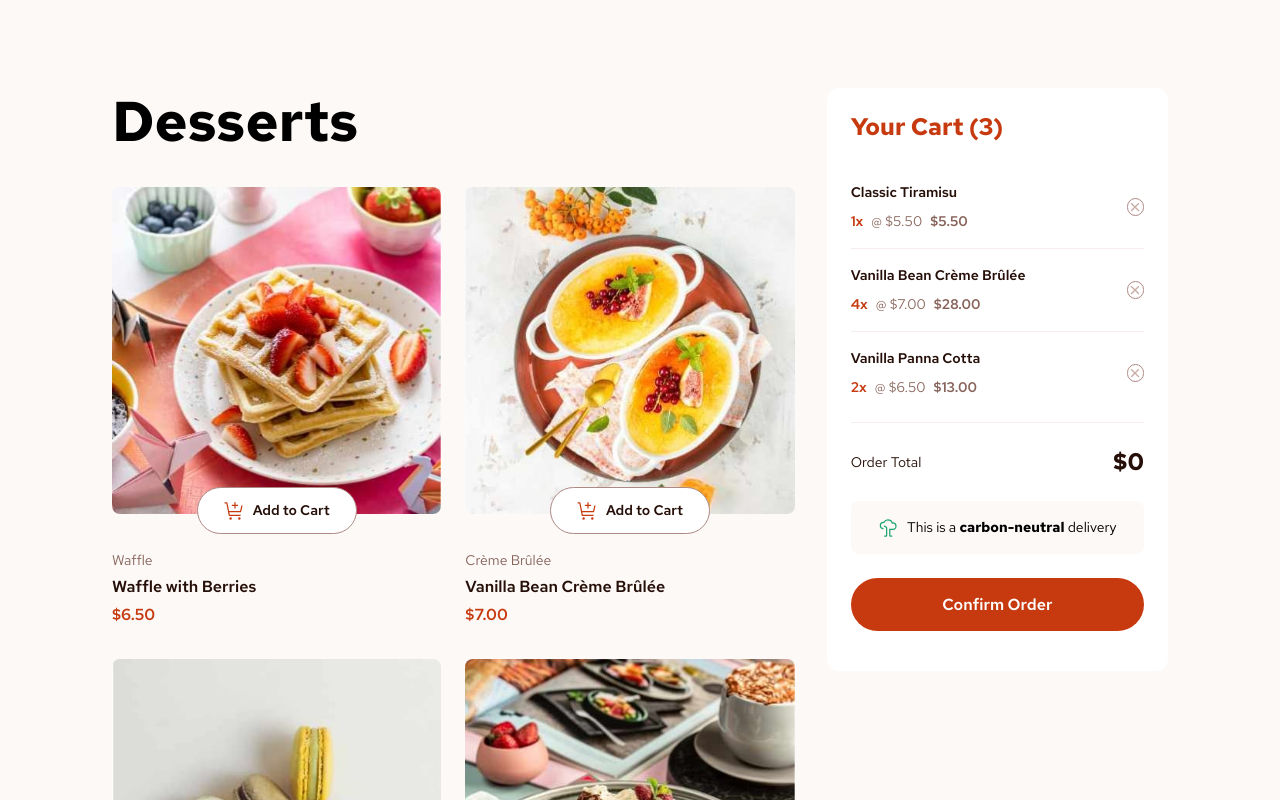
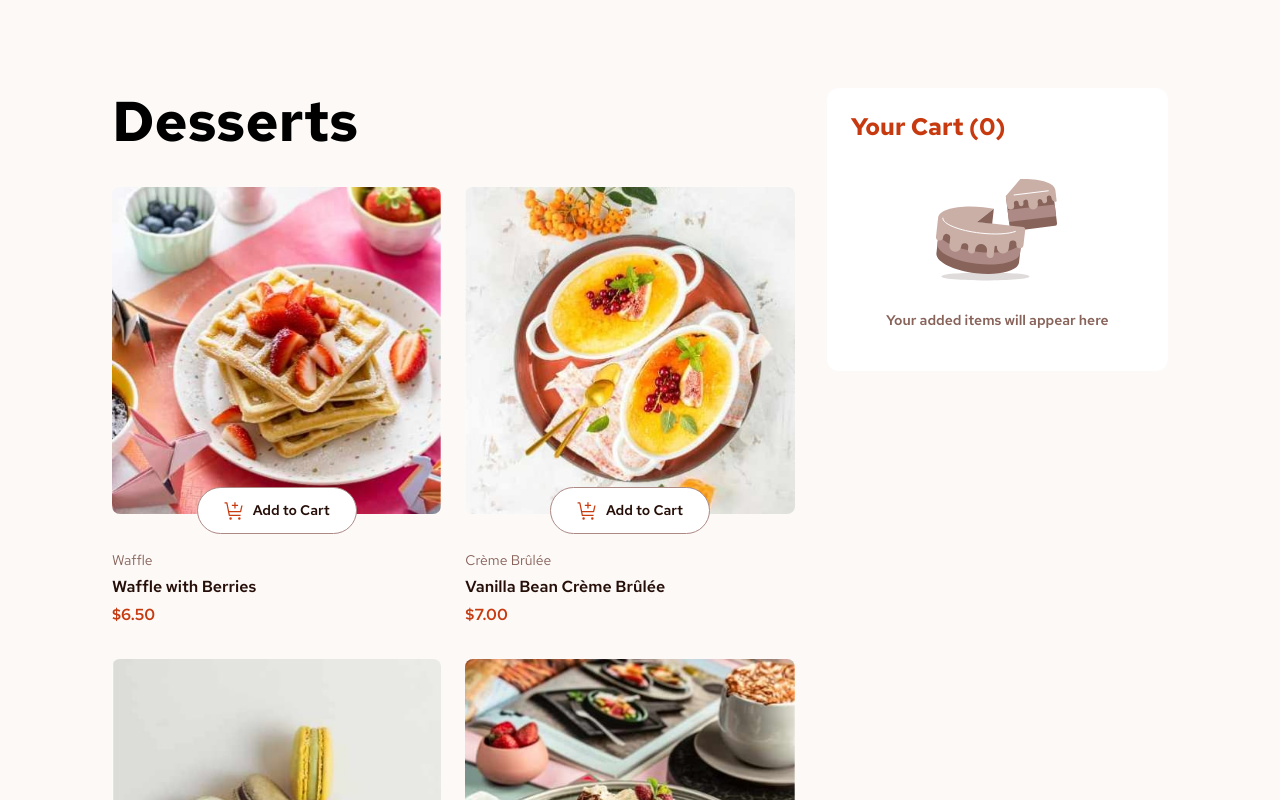
Before and after one commit to delroscol98/Product-Cart, a React (Vite) app: page / in a window 1280 px wide. Shown: the top 800 px of the page. Built offline with nearby package versions, Linux system fonts and the light colour scheme; data requests are answered from the project's data file.

Commit message:
decrementing cart items

```diff
--- a/src/components/CartItem/CartItem.jsx
+++ b/src/components/CartItem/CartItem.jsx
@@ -22,7 +22,7 @@ function CartItem({ cartItem }) {
       </article>
       <button
         className={styles.cartItem__btn}
-        onClick={() => handleDeleteDessertFromCart(cartItem.id)}
+        onClick={() => handleDeleteDessertFromCart(cartItem)}
       >
         <svg
           xmlns="http://www.w3.org/2000/svg"
--- a/src/components/IncrementDecrementBtn/IncrementDecrementBtn.jsx
+++ b/src/components/IncrementDecrementBtn/IncrementDecrementBtn.jsx
@@ -2,14 +2,14 @@ import { useCart } from "../../contexts/CartContext";
 import styles from "./IncrementDecrementBtn.module.css";
 
 function IncrementDecrementBtn({ dessert, count, onIncrement, onDecrement }) {
-  const { handleAddDessertToCart } = useCart();
+  const { handleAddDessertToCart, handleMinusDessertFromCart } = useCart();
 
   return (
     <article className={`${styles.btn} para-3`}>
       <button
         className={styles.btn__decrement}
         onClick={() => {
-          onDecrement();
+          onDecrement(), handleMinusDessertFromCart(dessert);
         }}
       >
         <svg
--- a/src/contexts/CartContext.jsx
+++ b/src/contexts/CartContext.jsx
@@ -5,47 +5,7 @@ import { createContext } from "react";
 const CartContext = createContext();
 
 const initialState = {
-  cart: [
-    {
-      image: {
-        thumbnail: "../images/image-tiramisu-thumbnail.jpg",
-        mobile: "../images/image-tiramisu-mobile.jpg",
-        tablet: "../images/image-tiramisu-tablet.jpg",
-        desktop: "../images/image-tiramisu-desktop.jpg",
-      },
-      name: "Classic Tiramisu",
-      category: "Tiramisu",
-      price: 5.5,
-      id: "6fb8",
-      count: 1,
-    },
-    {
-      image: {
-        thumbnail: "../images/image-creme-brulee-thumbnail.jpg",
-        mobile: "../images/image-creme-brulee-mobile.jpg",
-        tablet: "../images/image-creme-brulee-tablet.jpg",
-        desktop: "../images/image-creme-brulee-desktop.jpg",
-      },
-      name: "Vanilla Bean Crème Brûlée",
-      category: "Crème Brûlée",
-      price: 7,
-      id: "2288",
-      count: 4,
-    },
-    {
-      image: {
-        thumbnail: "../images/image-panna-cotta-thumbnail.jpg",
-        mobile: "../images/image-panna-cotta-mobile.jpg",
-        tablet: "../images/image-panna-cotta-tablet.jpg",
-        desktop: "../images/image-panna-cotta-desktop.jpg",
-      },
-      name: "Vanilla Panna Cotta",
-      category: "Panna Cotta",
-      price: 6.5,
-      id: "ae6a",
-      count: 2,
-    },
-  ],
+  cart: [],
 };
 
 const reducer = (state, action) => {
@@ -71,10 +31,38 @@ const reducer = (state, action) => {
         };
       }
     }
+    case "minusDessert": {
+      const existingCartItemIndex = state.cart.findIndex(
+        (cartItem) => cartItem.id === action.payload.id
+      );
+      const existingCartItem = state.cart[existingCartItemIndex];
+
+      if (existingCartItem.count > 0) {
+        const updatedItem = {
+          ...action.payload,
+          count: existingCartItem.count--,
+        };
+        let updatedItems = [...state.cart];
+        updatedItems[existingCartItemIndex] = updatedItem;
+        return {
+          ...state,
+          cart: updatedItems,
+        };
+      } else {
+        return {
+          ...state,
+          cart: state.cart.filter(
+            (cartItem) => cartItem.id !== action.payload.id
+          ),
+        };
+      }
+    }
     case "deleteDessert":
       return {
         ...state,
-        cart: state.cart.filter((cartItem) => cartItem.id !== action.payload),
+        cart: state.cart.filter(
+          (cartItem) => cartItem.id !== action.payload.id
+        ),
       };
     default:
       throw new Error("Action not recognised");
@@ -88,13 +76,22 @@ function CartProvider({ children }) {
     dispatch({ type: "addDessert", payload: dessert });
   };
 
-  const handleDeleteDessertFromCart = (id) => {
-    dispatch({ type: "deleteDessert", payload: id });
+  const handleMinusDessertFromCart = (dessert) => {
+    dispatch({ type: "minusDessert", payload: dessert });
+  };
+
+  const handleDeleteDessertFromCart = (dessert) => {
+    dispatch({ type: "deleteDessert", payload: dessert });
   };
 
   return (
     <CartContext.Provider
-      value={{ cart, handleAddDessertToCart, handleDeleteDessertFromCart }}
+      value={{
+        cart,
+        handleAddDessertToCart,
+        handleMinusDessertFromCart,
+        handleDeleteDessertFromCart,
+      }}
     >
       {children}
     </CartContext.Provider>
```
